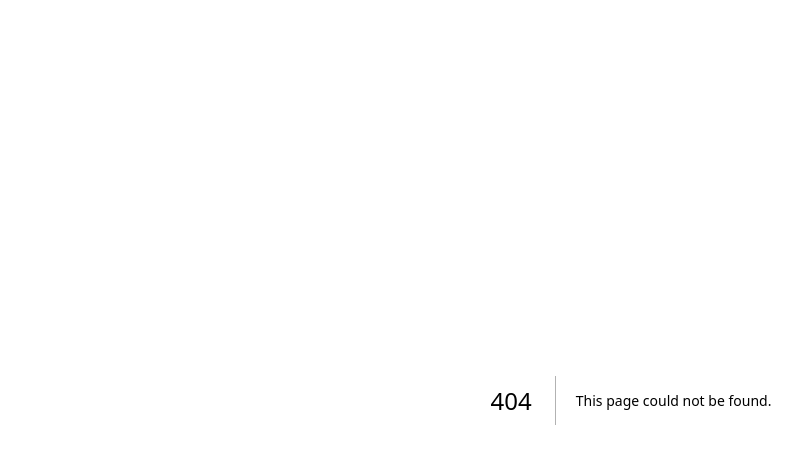
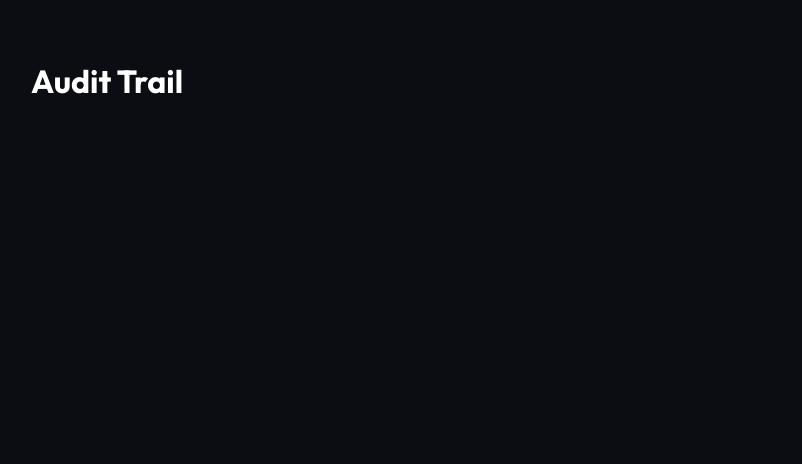
Before and after one commit to TS-mfon/siggy-coder, a Next.js app in the folder frontend/: page /project/1/audit in a window 1280 px wide. Before the commit this address had no page. Shown: the top 464 px of the page, without its empty margins (9-811 px from the left). Built offline with nearby package versions, Linux system fonts and the light colour scheme.

Commit message:
Upload frontend/app/project/[projectId]/audit/page.tsx via deployment assistant

```diff
--- /dev/null
+++ b/frontend/app/project/[projectId]/audit/page.tsx
@@ -0,0 +1,4 @@
+'use client';
+export default function Audit() {
+  return <div style={{ padding: '2rem' }}><h1>Audit Trail</h1></div>;
+}
```
